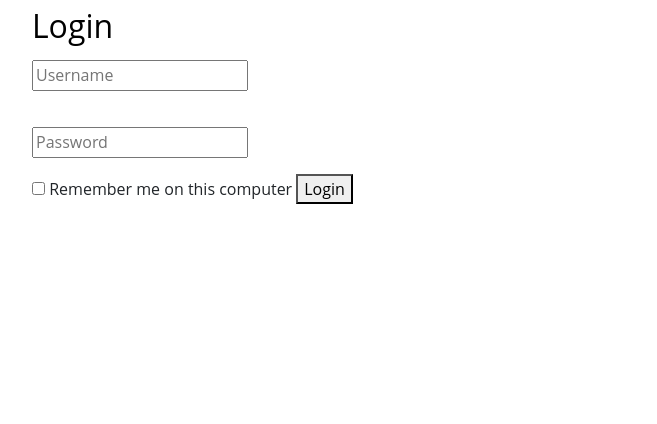
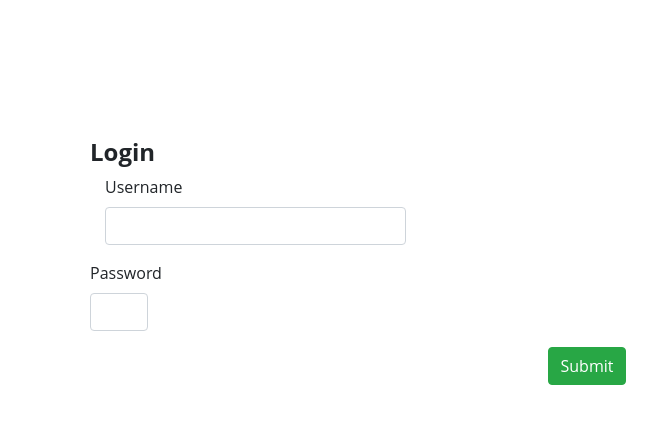
Before and after one commit to suryadwipayana1001/Glasses-AR-CodeIgniter, a CodeIgniter app: page /KacamataAR/index.php/login in a window 1280 px wide. Shown: the top 424 px of the page, without its empty margins (53-710 px from the left). Run offline with CodeIgniter, Linux system fonts and the light colour scheme; some libraries are stand-ins or nearby versions.

Commit message:
menambahkan fitur login

```diff
--- a/application/controllers/login.php
+++ b/application/controllers/login.php
@@ -1,12 +1,51 @@
 <?php
 defined('BASEPATH') OR exit('No direct script access allowed');
 
-class login extends CI_Controller{
+class login extends CI_Controller {
 
-	function index(){
-		$this->load->view("t_admin/header");
+    function __construct(){
+        parent::__construct();
+        $this->load->model('m_admin');
+    }
 
-		$this->load->view("v_admin/v_login");
-	}
+    public function index()
+    {
+    	$this->load->view("t_admin/header");
+
+
+        if($this->session->logged_in == FALSE){
+            $this->load->view("v_admin/v_login");
+        }else{
+            redirect('beranda');
+        }
+
+
+    }
+
+    public function Login()
+    {
+        $username_admin       = $this->input->post('username_admin');
+        $password_admin       = $this->input->post('password_admin');
+
+        $status         = $this->m_admin->login($username_admin,($password_admin));
+        if($status){
+            $session = array(
+                'nama'          => $username_admin,
+                'logged_in'     => TRUE
+                );
+            $this->session->set_userdata($session);
+            $this->session->unset_userdata('gagal');
+            redirect('login');
+        }else{
+            $session = array('gagal' => 1);
+            $this->session->set_userdata($session);
+            redirect('login');
+        }
+    }
+
+    public function Logout()
+    {
+        $this->session->sess_destroy();
+        redirect('login');
+    }
 }
-?>
--- a/application/models/m_admin.php
+++ b/application/models/m_admin.php
@@ -20,4 +20,12 @@
 		$hasil=$this->db->query("DELETE FROM tb_admin WHERE	id_admin='$id_admin'");
 		return $hasil;
 	}
+	 function login($username_admin	,$password_admin){
+        $hasil  = $this->db->query("SELECT * from tb_admin where username_admin	='$username_admin' and password_admin='$password_admin'");
+        if($hasil->num_rows() > 0){
+            return true;
+        }else{
+            return false;
+        }
+    }
 }
--- a/application/views/t_admin/navbar.php
+++ b/application/views/t_admin/navbar.php
@@ -211,7 +211,7 @@
                         <li><a href="#"><i class="fa fa-gear fa-fw"></i> Settings</a>
                         </li>
                         <li class="divider"></li>
-                        <li><a href="#"><i class="fa fa-sign-out fa-fw"></i> Logout</a>
+                        <li><a href="<?php echo base_url('index.php/login/Logout'); ?>" ><i class="fa fa-sign-out fa-fw"></i> Logout</a>
                         </li>
                     </ul>
                     <!-- /.dropdown-user -->
--- a/application/views/v_admin/v_login.php
+++ b/application/views/v_admin/v_login.php
@@ -1,31 +1,43 @@
 <!DOCTYPE html>
 <html>
 <head>
-    <title></title>
+    <title>Login</title>
 </head>
-<body>
+<body style="margin: 10%;">
+<div class="container">
+
+<div class="panel panel-primary">
+    <div class="panel-heading">
+        <h4 style="font-weight: bold;">Login</h4>
+    </div>
+<div class="panel-body">
+    <form method="post" action="<?php echo base_url('index.php/login/Login'); ?>">
+    <div class="row">
+        <div class="col-md-12">
+            <div class="col-md-4"></div>
+            <div class="form-group col-md-4">
+                <label for="username">Username</label>
+                <input required id="username" class="form-control" type="text" name="username_admin"></input>
+            </div>
+        </div>
+    </div>
+
+    <div class="row">
+        <div class="col-md12">
+            <div class="col-md-4"></div>
+            <div class="form-group col-md-4">
+                <label for="password">Password</label>
+                <input required id="password" class="form-control" type="password" name="password_admin"></input>
+            </div>
+        </div>
+    </div>
 
 
+    <center><button type="submit" class="btn btn-success">Submit</button></center>
+</form>
+</div>
+</div>
+</div>
+</body>
 
-    <!-- Primary Page Layout -->
-
-    <div class="container">
-
-        <div class="form-bg">
-            <form>
-                <h2>Login</h2>
-                <p><input type="text" placeholder="Username"></p>
-                <p><input type="password" placeholder="Password"></p>
-                <label for="remember">
-                  <input type="checkbox" id="remember" value="remember" />
-                  <span>Remember me on this computer</span>
-                </label>
-                <button type="submit">Login</button>
-            <form>
-        </div>
-
-
-
-    </div><!-- container -->
-</body>
 </html>
```
